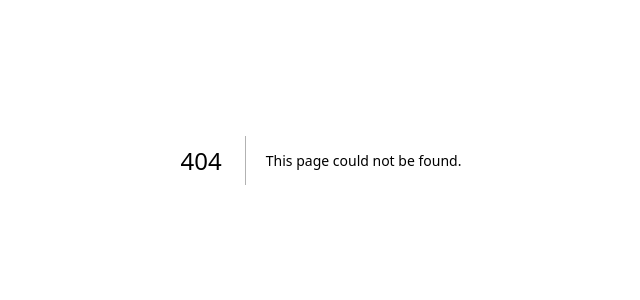
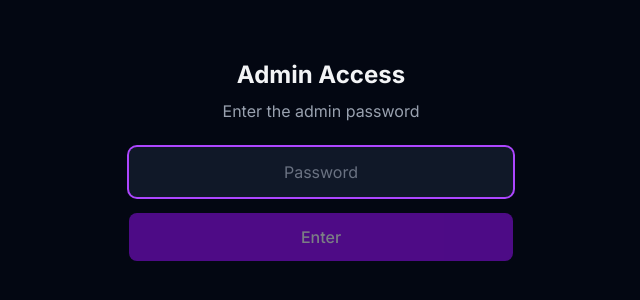
Before and after one commit to kobiashvili-G/image-approver, a Next.js app: page /admin in a window 1280 px wide. Before the commit this address had no page. Shown: the part 240-540 px from the top of the page, without its empty margins (319-959 px from the left). Built offline with nearby package versions, Linux system fonts and the light colour scheme.

Commit message:
feat: admin auth with middleware and login page

```diff
--- /dev/null
+++ b/src/app/admin/page.tsx
@@ -0,0 +1,52 @@
+'use client'
+
+import { useState } from 'react'
+import { useRouter } from 'next/navigation'
+
+export default function AdminLoginPage() {
+  const [password, setPassword] = useState('')
+  const [error, setError] = useState('')
+  const router = useRouter()
+
+  async function handleSubmit(e: React.FormEvent) {
+    e.preventDefault()
+    setError('')
+
+    document.cookie = `admin_session=${password}; path=/; max-age=${60 * 60 * 24}; SameSite=Lax`
+
+    const res = await fetch('/api/admin/images')
+    if (res.ok) {
+      router.push('/admin/dashboard')
+    } else {
+      setError('Wrong password')
+      document.cookie = 'admin_session=; path=/; max-age=0'
+    }
+  }
+
+  return (
+    <main className="flex min-h-screen items-center justify-center px-4">
+      <div className="w-full max-w-sm text-center">
+        <h1 className="text-2xl font-bold mb-2">Admin Access</h1>
+        <p className="text-gray-400 mb-6">Enter the admin password</p>
+        <form onSubmit={handleSubmit} className="space-y-4">
+          <input
+            type="password"
+            value={password}
+            onChange={(e) => setPassword(e.target.value)}
+            placeholder="Password"
+            className="w-full px-4 py-3 rounded-lg bg-gray-900 border border-gray-700 text-center text-gray-100 placeholder-gray-500 focus:outline-none focus:ring-2 focus:ring-purple-500 focus:border-transparent"
+            autoFocus
+          />
+          {error && <p className="text-red-500 text-sm">{error}</p>}
+          <button
+            type="submit"
+            disabled={!password}
+            className="w-full px-4 py-3 rounded-lg bg-purple-600 hover:bg-purple-700 disabled:opacity-50 disabled:cursor-not-allowed font-medium transition-colors"
+          >
+            Enter
+          </button>
+        </form>
+      </div>
+    </main>
+  )
+}
--- /dev/null
+++ b/src/lib/admin-auth.ts
@@ -0,0 +1,13 @@
+import { cookies } from 'next/headers'
+
+const ADMIN_COOKIE = 'admin_session'
+
+export async function isAdminAuthenticated(): Promise<boolean> {
+  const cookieStore = await cookies()
+  const session = cookieStore.get(ADMIN_COOKIE)
+  return session?.value === process.env.ADMIN_PASSWORD
+}
+
+export function getAdminCookieName(): string {
+  return ADMIN_COOKIE
+}
--- /dev/null
+++ b/src/middleware.ts
@@ -0,0 +1,21 @@
+import { NextRequest, NextResponse } from 'next/server'
+
+export function middleware(request: NextRequest) {
+  const { pathname } = request.nextUrl
+
+  if (pathname.startsWith('/admin/dashboard') || pathname.startsWith('/api/admin')) {
+    const session = request.cookies.get('admin_session')
+    if (session?.value !== process.env.ADMIN_PASSWORD) {
+      if (pathname.startsWith('/api/admin')) {
+        return NextResponse.json({ error: 'Unauthorized' }, { status: 401 })
+      }
+      return NextResponse.redirect(new URL('/admin', request.url))
+    }
+  }
+
+  return NextResponse.next()
+}
+
+export const config = {
+  matcher: ['/admin/dashboard/:path*', '/api/admin/:path*'],
+}
```
